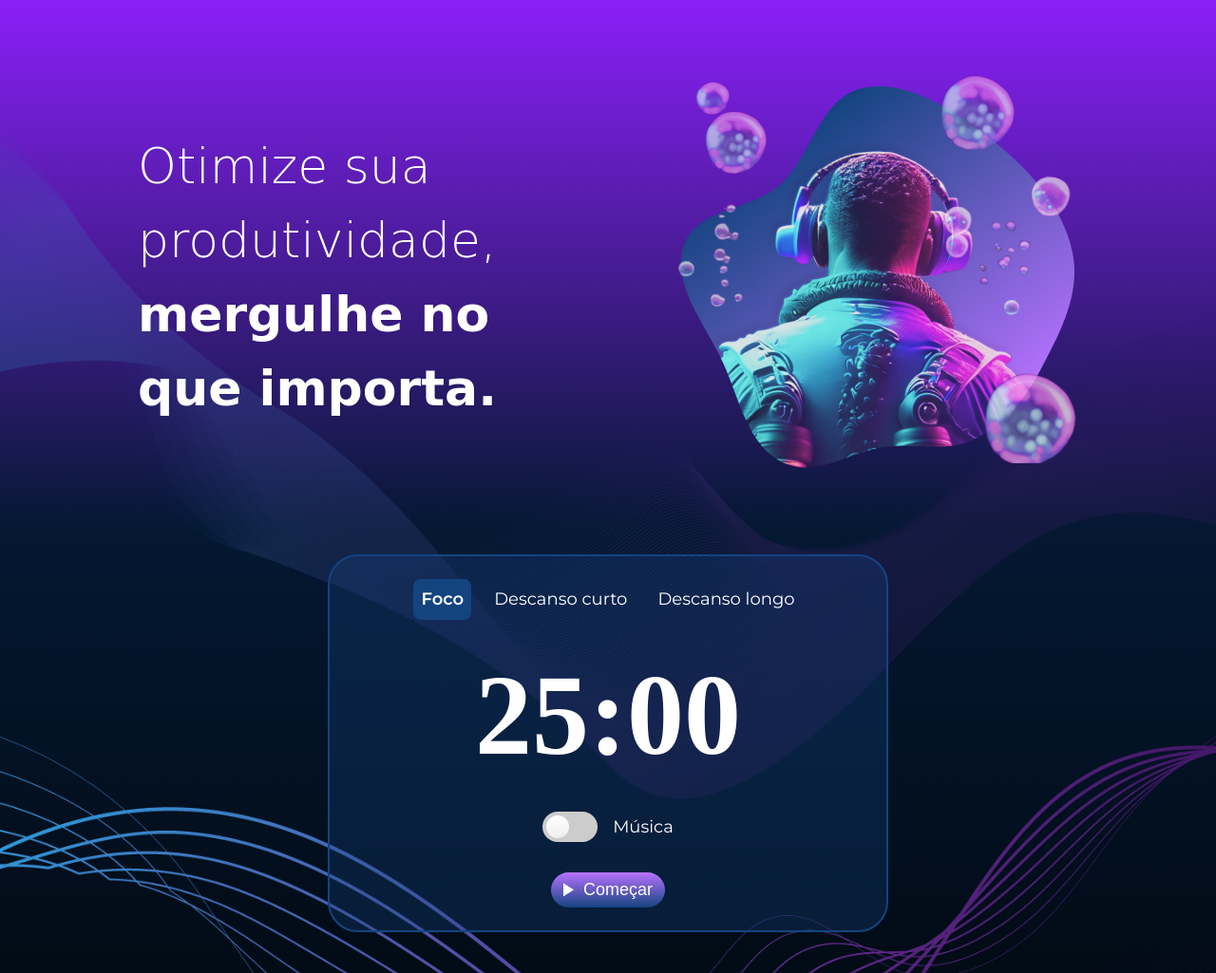
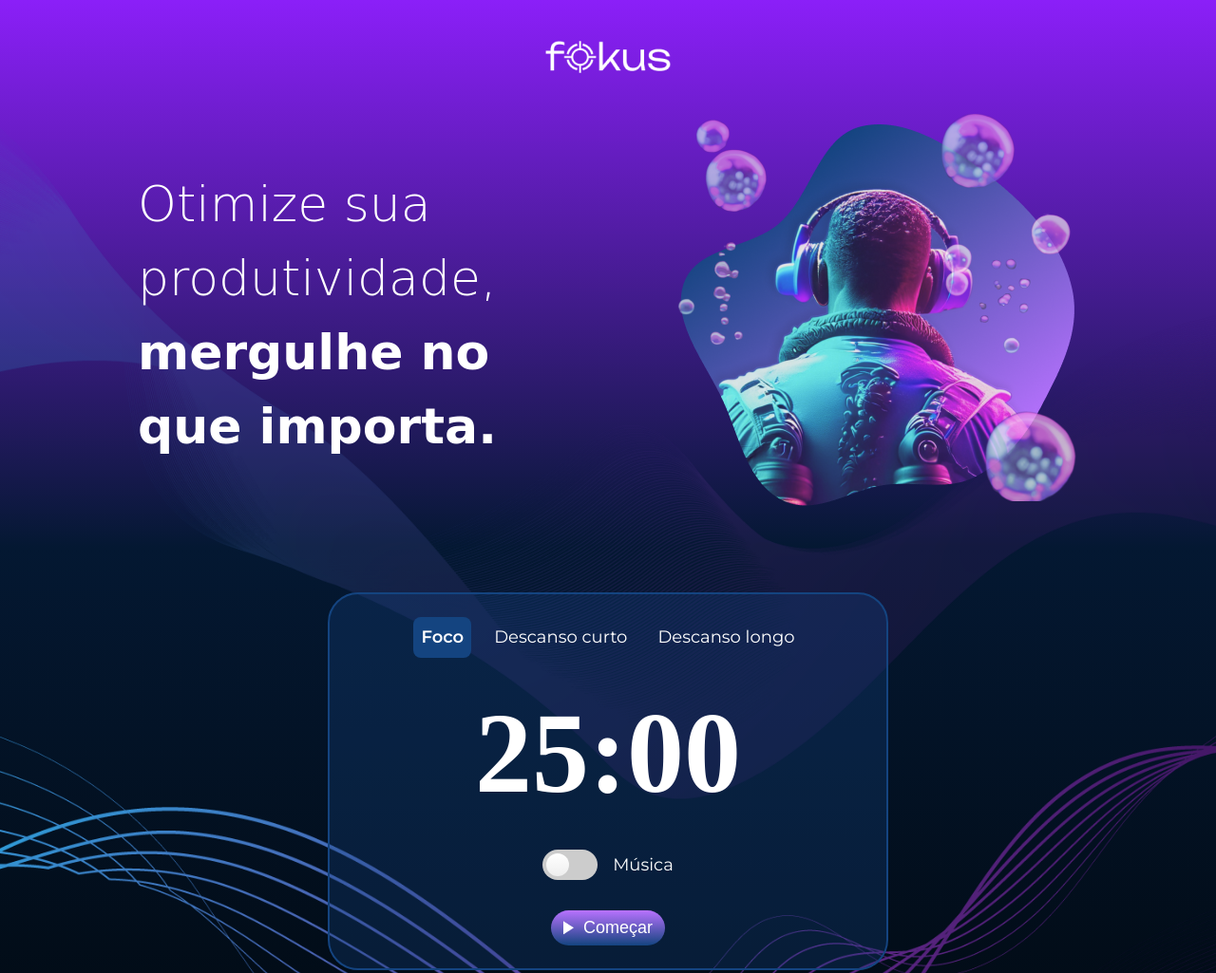
Before and after one commit to otavio090110/ProjetoFokus01, a plain HTML site: page index.html in a window 1280 px wide. Shown: the top 1025 px of the page at 95% size. Drawn offline with nearby package versions, Linux system fonts and the light colour scheme; files whose address does not match are found by name; a web font is replaced by a local one.

Commit message:
Update index.html

```diff
--- a/index.html
+++ b/index.html
@@ -22,7 +22,7 @@
     <main class="app">
         <header class="app__header">
             <figure class="app__logo-figure">
-                <img class="app__logo-image" src="/Fokus-projeto-base/imagens/logo.png" alt="">
+                <img class="app__logo-image" src="./imagens/logo.png" alt="">
             </figure>
         </header>
         <section class="app__section-banner-container">
```
